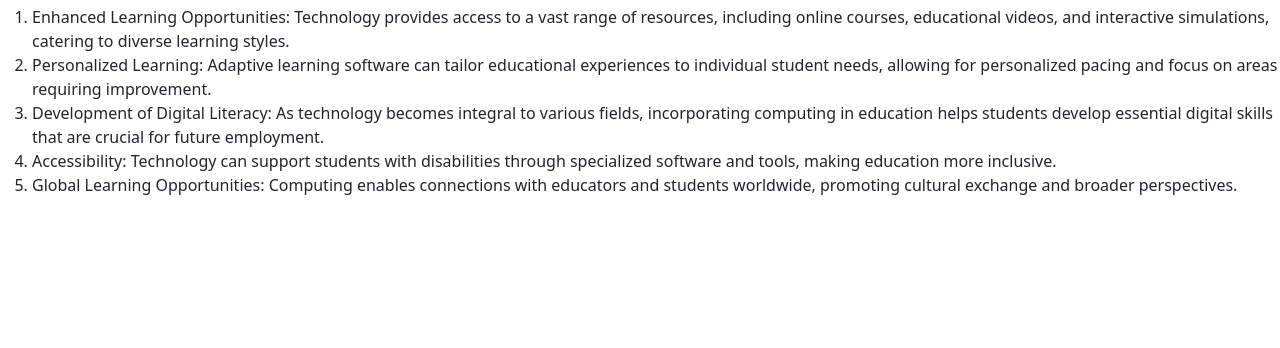
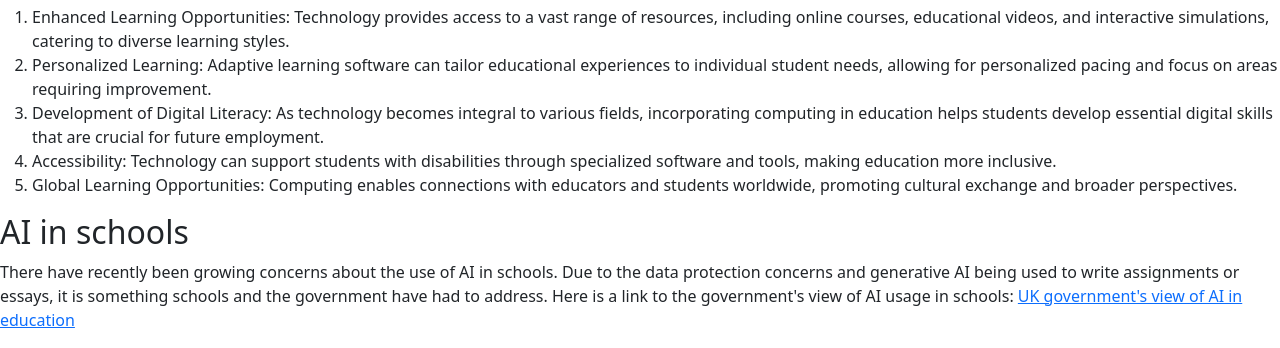
Before and after one commit to L-o-ng/website, a plain HTML site: page MCompApplications.html in a window 1280 px wide. Shown: the part 478-826 px from the top of the page. Before the commit the page ends 800 px from the top, so only its background shows below. Drawn offline with nearby package versions, Linux system fonts and the light colour scheme.

Commit message:
added a url and more content

```diff
--- a/MCompApplications.html
+++ b/MCompApplications.html
@@ -39,6 +39,14 @@
                 cultural exchange and broader perspectives.
             </li>
         </ol>
+
+        <h2>AI in schools</h2>
+        <p> There have recently been growing concerns about the use of AI in schools. Due to the data protection concerns and generative AI
+            being used to write assignments or essays, it is something schools and the government have had to address.
+
+            Here is a link to the government's view of AI usage in schools:
+            <a href = "https://educationhub.blog.gov.uk/2023/12/06/artificial-intelligence-in-schools-everything-you-need-to-know/">UK government's view of AI in education</a>
+        </p>
     </body>
 
 </html>
```
